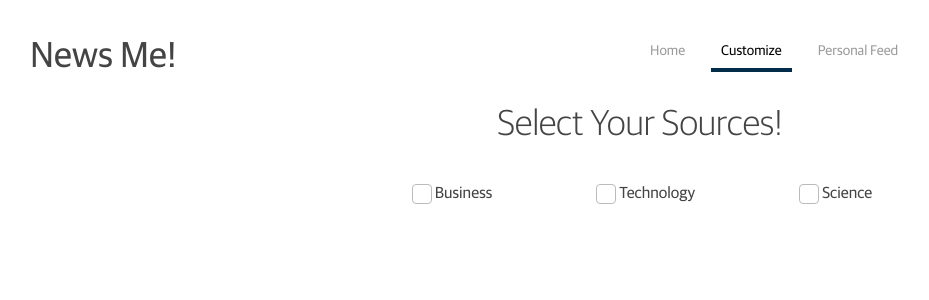
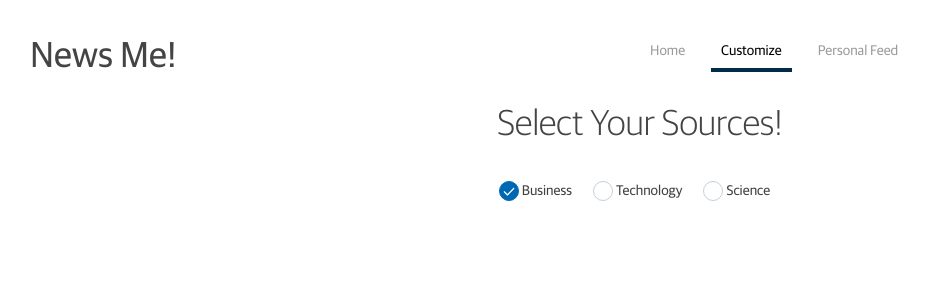
Before and after one commit to iamthevinn/react_black_belt, a React (Create React App) app: page /categories in a window 1280 px wide. Shown: the top 300 px of the page, without its empty margins (0-929 px from the left). Built offline with nearby package versions, Linux system fonts and the light colour scheme.

Commit message:
radio buttons working

```diff
--- a/src/CategoryView.js
+++ b/src/CategoryView.js
@@ -21,20 +21,16 @@ class CategoryView extends Component {
         <h1 className="pageHeader">
           Select Your Sources!
           </h1>
-          <div className="categoryButtonContainer">
-              <div className="categoryButton">
-                <input style={{marginBottom:'0px'}} className="radioButton" type="checkBox" />
-                <div className="radioText">Business</div>
+        <form className="categoryButtonContainer">
+          <div className="md-multi-ctrl-field">
+            <input checked={this.props.selectedCategory === 'business' ? true : false} onChange={() => this.changeSelectedCategory('business')} name="radio-example" id="radio-example-1" type="radio" />
+            <label htmlFor="radio-example-1">Business</label>
+            <input checked={this.props.selectedCategory === 'technology' ? true : false} onChange={() => this.changeSelectedCategory('technology')} name="radio-example" id="radio-example-2" type="radio" />
+            <label htmlFor="radio-example-2">Technology</label>
+            <input checked={this.props.selectedCategory === 'science' ? true : false} onChange={() => this.changeSelectedCategory('science')} name="radio-example" id="radio-example-3" type="radio" />
+            <label htmlFor="radio-example-3">Science</label>
           </div>
-              <div className="categoryButton">
-                <input style={{marginBottom:'0px'}} className="radioButton" type="checkBox" />
-                <div className="radioText">Technology</div>
-              </div>
-              <div className="categoryButton">
-                <input style={{marginBottom:'0px'}} className="radioButton" type="checkBox" />
-                <div className="radioText">Science</div>
-              </div>
-          </div>
+        </form>
       </div>
     );
   }
@@ -49,9 +45,9 @@ const mapStateToProps = state => {
 
 const mapDispatchToProps = dispatch => {
   return {
-    changeSelectedCategory: (categoryName) => dispatch({type: CHANGE_SELECTED_CATEGORY, payload: categoryName})
+    changeSelectedCategory: (categoryName) => dispatch({ type: CHANGE_SELECTED_CATEGORY, payload: categoryName })
   }
 };
 
 
-export default connect(mapStateToProps,mapDispatchToProps)(CategoryView)
+export default connect(mapStateToProps, mapDispatchToProps)(CategoryView)
```
Lines whose indentation alone changed are shown as unchanged.
